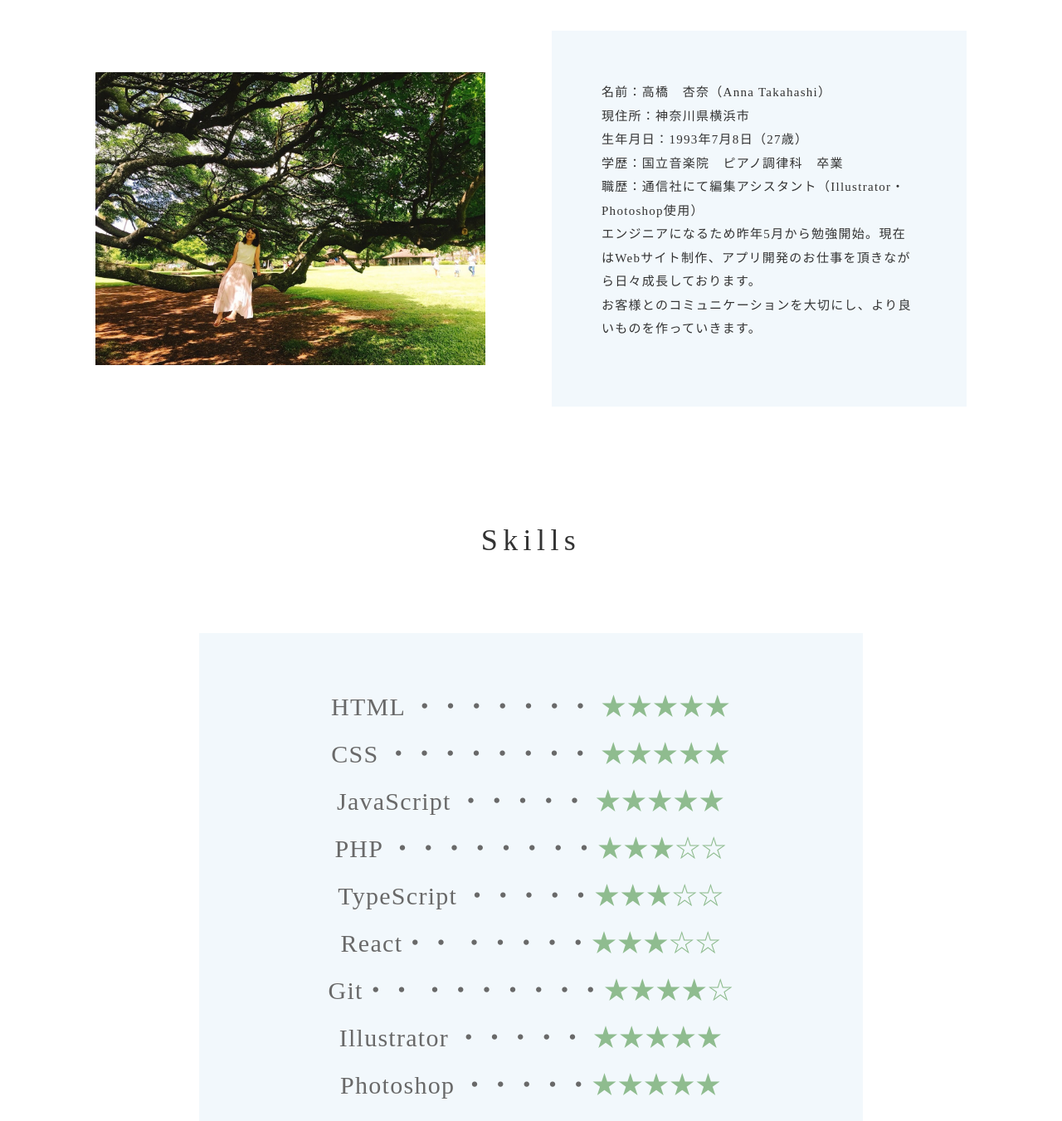
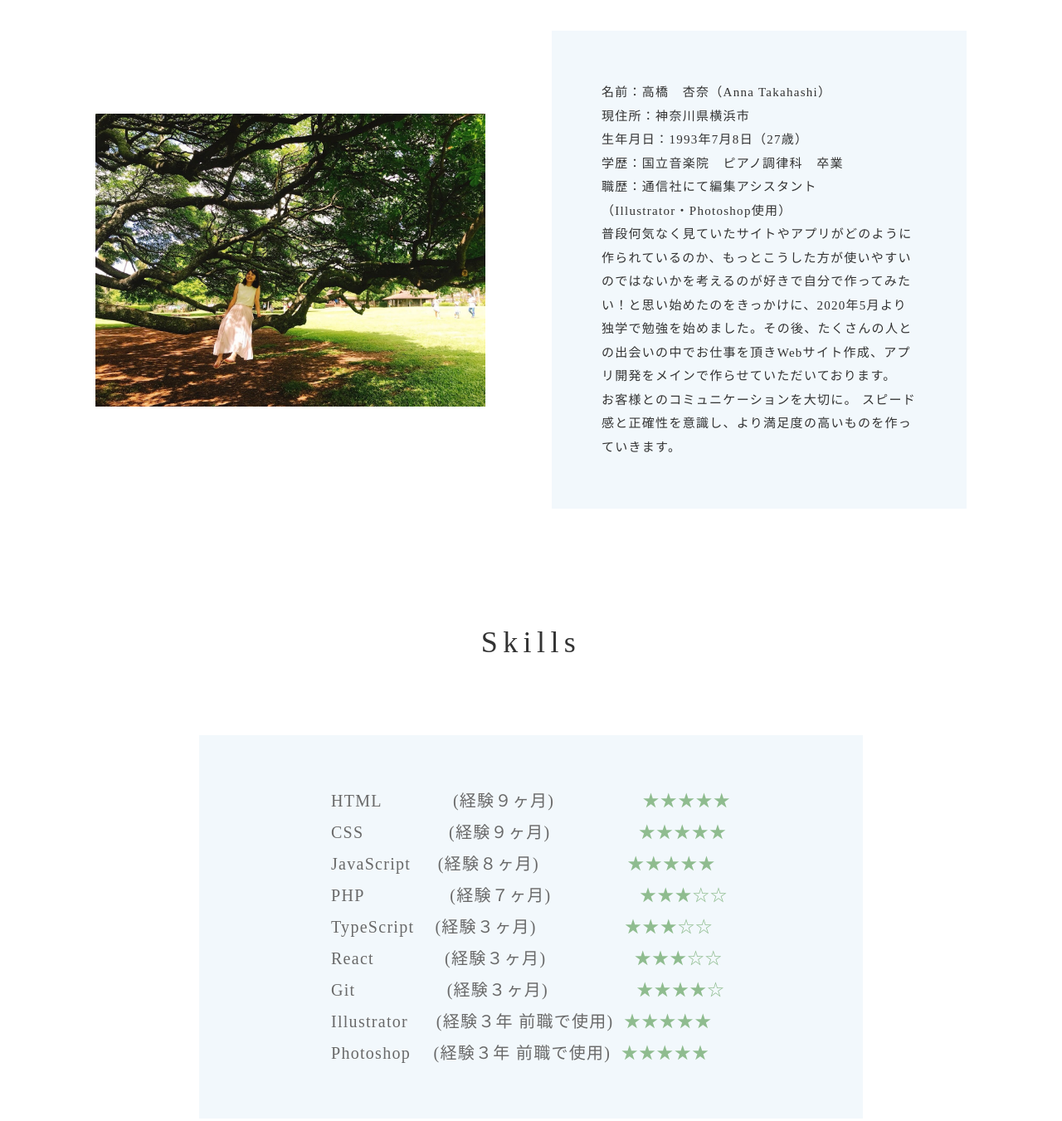
Before and after one commit to chopin78/portfolio, a plain HTML site: page about.html in a window 1280 px wide. Shown: the part 260-1611 px from the top of the page at 83% size. Drawn offline with Linux system fonts and the light colour scheme.

Commit message:
文章変更

```diff
--- a/about.html
+++ b/about.html
@@ -74,15 +74,15 @@
         </div>
           <div class="profile">
             <p class="paragraph">
-              名前：高橋　杏奈（Anna Takahashi）<br />現住所：神奈川県横浜市<br />生年月日：1993年7月8日（27歳）<br />学歴：国立音楽院　ピアノ調律科　卒業<br />職歴：通信社にて編集アシスタント（Illustrator・Photoshop使用）
+              名前：高橋　杏奈（Anna Takahashi）<br />現住所：神奈川県横浜市<br />生年月日：1993年7月8日（27歳）<br />学歴：国立音楽院　ピアノ調律科　卒業<br />職歴：通信社にて編集アシスタント<br />（Illustrator・Photoshop使用）
             </p>
 
             <p class="paragraph">
-              エンジニアになるため昨年5月から勉強開始。現在はWebサイト制作、アプリ開発のお仕事を頂きながら日々成長しております。
-            </p>
+              普段何気なく見ていたサイトやアプリがどのように作られているのか、もっとこうした方が使いやすいのではないかを考えるのが好きで自分で作ってみたい！と思い始めたのをきっかけに、2020年5月より独学で勉強を始めました。その後、たくさんの人との出会いの中でお仕事を頂きWebサイト作成、アプリ開発をメインで作らせていただいております。
 
             <p class="paragraph">
-              お客様とのコミュニケーションを大切にし、より良いものを作っていきます。
+              お客様とのコミュニケーションを大切に。
+              スピード感と正確性を意識し、より満足度の高いものを作っていきます。
             </p>
           </div>
 
@@ -97,15 +97,15 @@
     <div class="skill">
       <div class="skills">
         <p>
-          HTML ・・・・・・・ <span>★★★★★</span><br />
-          CSS ・・・・・・・・ <span>★★★★★</span><br />
-          JavaScript ・・・・・ <span>★★★★★</span><br />
-          PHP ・・・・・・・・<span>★★★☆☆</span><br />
-          TypeScript ・・・・・<span>★★★☆☆</span><br />
-          React・・ ・・・・・<span>★★★☆☆</span><br />
-          Git・・ ・・・・・・・<span>★★★★☆</span><br />
-          Illustrator ・・・・・ <span>★★★★★</span><br />
-          Photoshop ・・・・・<span>★★★★★</span><br />
+          HTML&emsp;&emsp;&emsp;&emsp;(経験９ヶ月)&emsp;&emsp;&emsp;&emsp;&emsp;<span>★★★★★</span><br />
+          CSS&emsp;&emsp;&emsp;&emsp;&ensp;&nbsp;(経験９ヶ月)&emsp;&emsp;&emsp;&emsp;&emsp;<span>★★★★★</span><br />
+          JavaScript&emsp;&ensp;(経験８ヶ月)&emsp;&emsp;&emsp;&emsp;&emsp;<span>★★★★★</span><br />
+          PHP&emsp;&emsp;&emsp;&emsp;&nbsp;&ensp;(経験７ヶ月)&emsp;&emsp;&emsp;&emsp;&emsp;<span>★★★☆☆</span><br />
+          TypeScript&nbsp;&nbsp;&nbsp;&nbsp;(経験３ヶ月)&emsp;&emsp;&emsp;&emsp;&emsp;<span>★★★☆☆</span><br />
+          React&emsp;&emsp;&emsp;&emsp;(経験３ヶ月)&emsp;&emsp;&emsp;&emsp;&emsp;<span>★★★☆☆</span><br />
+          Git&emsp;&emsp;&emsp;&emsp;&nbsp;&nbsp;&nbsp;&nbsp;(経験３ヶ月)&emsp;&emsp;&emsp;&emsp;&emsp;<span>★★★★☆</span><br />
+          Illustrator&emsp;&nbsp;&nbsp;(経験３年 前職で使用)&nbsp;&nbsp;<span>★★★★★</span><br />
+          Photoshop&emsp;&nbsp;(経験３年 前職で使用)&nbsp;&nbsp;<span>★★★★★</span><br />
         </p>
       </div>
     </div>
--- a/css/mobile.css
+++ b/css/mobile.css
@@ -257,7 +257,7 @@ h2{
 }
 
 .profile {
-  max-width: 300px;
+  max-width: 330px;
   height: auto;
   font-size: 11px;
   padding: 28px;
@@ -278,9 +278,9 @@ h2{
 
 
 .skill{
-  max-width: 300px;
+  max-width: 330px;
   height: auto;
-  padding: 30px;
+  padding: 20px;
   margin-left: auto;
   margin-right:auto;
   margin-bottom: 100px;
@@ -288,7 +288,7 @@ h2{
 }
 
 .skills{
-  font-size: 13px;
+  font-size: 11px;
   text-align: center;
   color: #696969;
 }
--- a/css/style.css
+++ b/css/style.css
@@ -188,7 +188,7 @@ h2{
 }
 .profile-image {
   margin-left: auto;
-  margin-top: 50px;
+  margin-top: 100px;
   margin-bottom: 50px;
 }
 
@@ -204,9 +204,14 @@ h2{
 }
 
 .skills{
-  font-size: 30px;
+  font-size: 20px;
   text-align: center;
   color: #696969;
+}
+
+.skills p {
+  display: inline-block;
+  text-align: left;
 }
 
 .skills span{
```
Also changed, not shown: works.html (+1 -1 lines), 1 other file.
